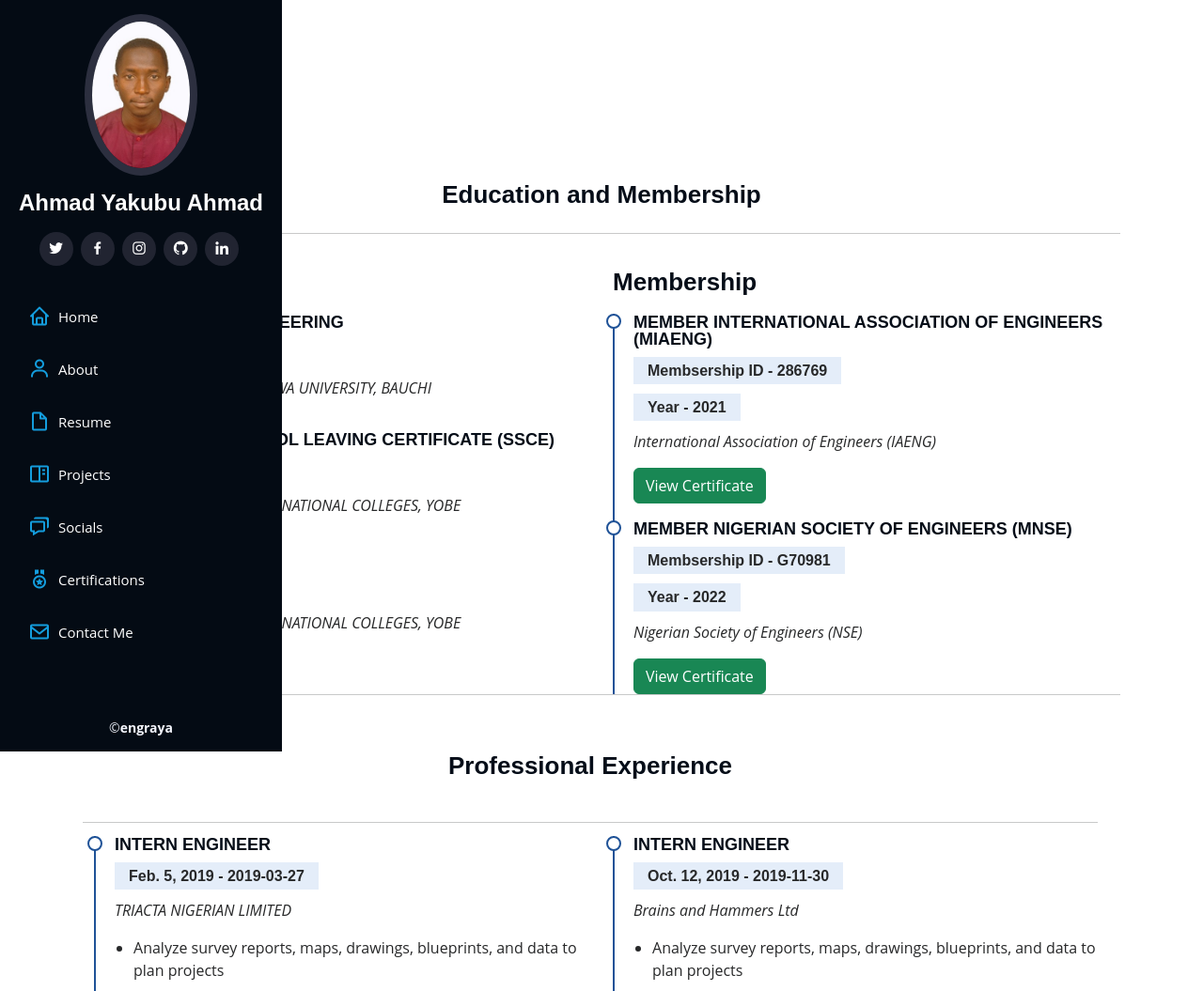
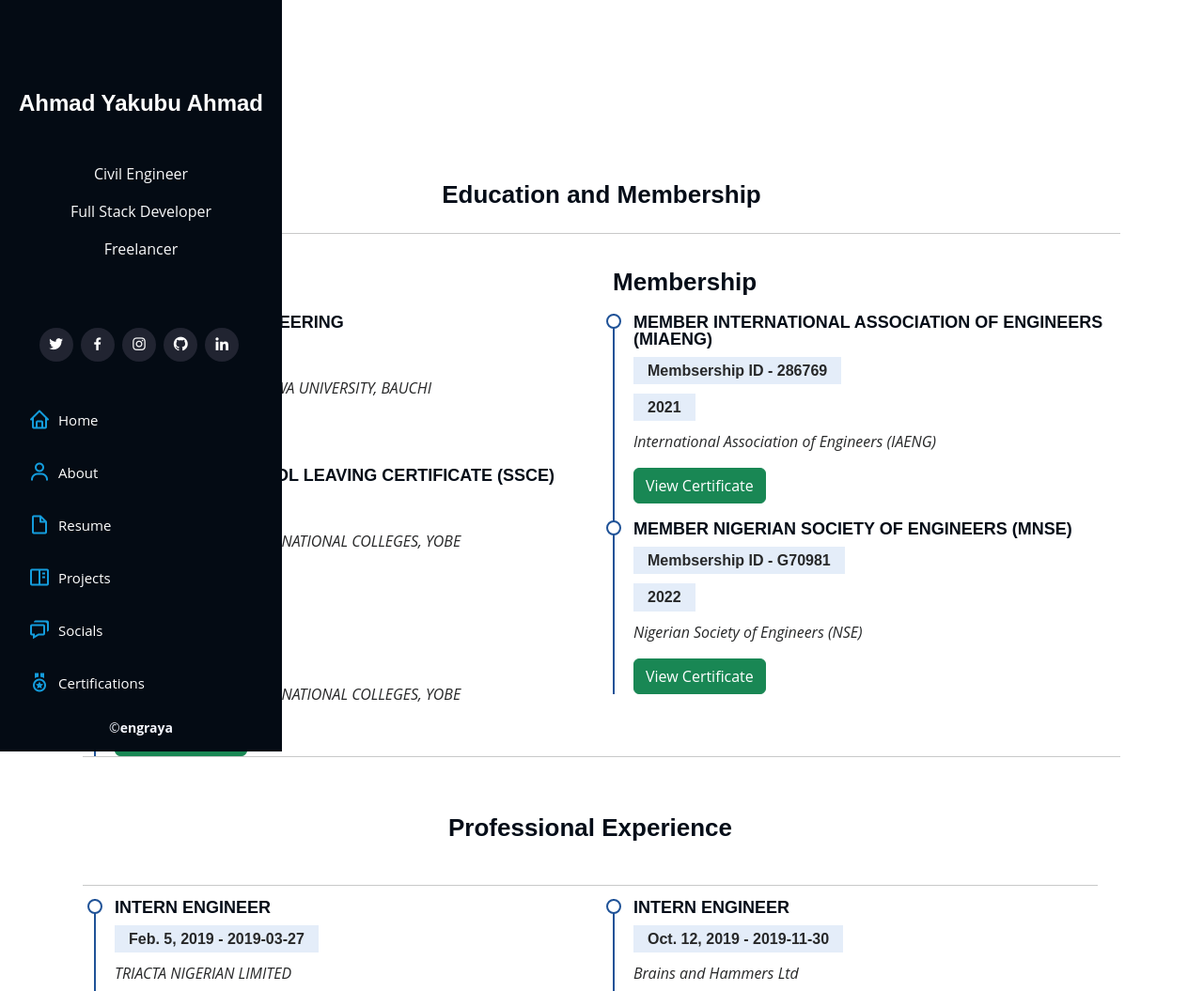
Before and after one commit to engraya/my-portfolio, a Django app: page /resume in a window 1280 px wide. Shown: the top 1055 px of the page at 94% size. Run offline with Django 4.2, Linux system fonts and the light colour scheme; data comes from the database, SQL or seed files in the repository; both versions use the stored data as it was after the commit; some libraries are stand-ins or nearby versions.

Commit message:
End Reform Commit

```diff
--- a/baseapp/admin.py
+++ b/baseapp/admin.py
@@ -19,3 +19,4 @@ admin.site.register(TechSkills)
 admin.site.register(Membership)
 admin.site.register(JobDescription)
 admin.site.register(Caption)
+admin.site.register(EducationCertificate)
--- a/baseapp/models.py
+++ b/baseapp/models.py
@@ -36,6 +36,17 @@ class Education(models.Model):
 
     def __str__(self):
         return self.title
+
+
+class EducationCertificate(models.Model):
+    certificate = models.ForeignKey(Education, on_delete=models.CASCADE, null=True, blank=True)
+    title = models.CharField(max_length=100, null=True, blank=True)
+    image = models.ImageField(upload_to='memberships', null=True, blank=True)
+
+    def __str__(self):
+        return self.title
+
+
 
 
 class Certification(models.Model):
--- a/baseapp/templates/baseapp/base.html
+++ b/baseapp/templates/baseapp/base.html
@@ -10,7 +10,7 @@
   <meta content="" name="keywords">
 
   <!-- Favicons -->
-  <link href="{% static 'assets/img/favicon.JPG' %}" rel="icon">
+  <!-- <link href="{% static 'assets/img/favicon.JPG' %}" rel="icon"> -->
   <link href="{% static 'assets/img/apple-touch-icon.png' %}" rel="apple-touch-icon">
 
   <!-- Google Fonts -->
@@ -39,9 +39,12 @@
     <div class="d-flex flex-column">
 
       <div class="profile">
-        <img src="{% static 'assets/img/aya.jpg' %}" alt="" class="img-fluid rounded-circle">
-        <h1 class="text-light"><a href="">Ahmad Yakubu Ahmad</a></h1>
-        <div class="social-links mt-3 text-center">
+        <!-- <img src="{% static 'assets/img/aya.jpg' %}" alt="" class="img-fluid rounded-circle"> -->
+        <h1 class="text-light mt-5 pt-5"><a href="">Ahmad Yakubu Ahmad</a></h1>
+        <p class="text-light justify-content-center align-items-center d-flex mt-5">Civil Engineer</p>
+        <p class="text-light justify-content-center align-items-center d-flex">Full Stack Developer</p>
+        <p class="text-light justify-content-center align-items-center d-flex">Freelancer</p>
+        <div class="social-links mt-3 text-center mt-5 pt-4">
           <a href="https://twitter.com/ahmadyakubuaya" target="_blank" class="twitter"><i class="bx bxl-twitter"></i></a>
           <a href="https://web.facebook.com/ahmad.yakubuahmad.7/" target="_blank" class="facebook"><i class="bx bxl-facebook"></i></a>
           <a href="https://www.instagram.com/aya2685/" target="_blank" class="instagram"><i class="bx bxl-instagram"></i></a>
@@ -50,7 +53,7 @@
         </div>
       </div>
 
-      <nav id="navbar" class="nav-menu navbar">
+      <nav id="navbar" class="nav-menu navbar mt-2">
         <ul>
           <li><a href="{% url 'home' %}" class="nav-link scrollto active"><i class="bx bx-home"></i> <span>Home</span></a></li>
           <li><a href="{% url 'about' %}" class="nav-link scrollto active"><i class="bx bx-user"></i> <span>About</span></a></li>
--- a/baseapp/templates/baseapp/resume.html
+++ b/baseapp/templates/baseapp/resume.html
@@ -24,6 +24,9 @@
                 <h4>{{education.title}}</h4>
                 <h5>{{education.starting_date}} - {{education.ending_date}}</h5>
                 <p><em>{{education.institution}}</em></p>
+                {% for certificate in education.educationcertificate_set.all %}
+                <a class="btn btn-success" target="_blank" href="{{certificate.image.url}}">View Certificate</a>
+                {% endfor %}
               </div>
               {% endfor %}
 
@@ -35,7 +38,7 @@
               <div class="resume-item">
                 <h4>{{membership.title}}</h4>
                 <h5>Membsership ID - {{membership.membership_id}}</h5><br>
-                <h5>Year - {{membership.issuing_year}}</h5>
+                <h5>{{membership.issuing_year}}</h5>
                 <p><em>{{membership.issuing_body}}</em></p>
                 {% for certificate in membership.membershipcertificate_set.all %}
                 <a class="btn btn-success" target="_blank" href="{{certificate.image.url}}">View Certificate</a>
```
Also changed, not shown: baseapp/migrations/0025_educationcertificate.py (added), db.sqlite3, static/assets/img/hero-bg.jpg, 3 other files.
